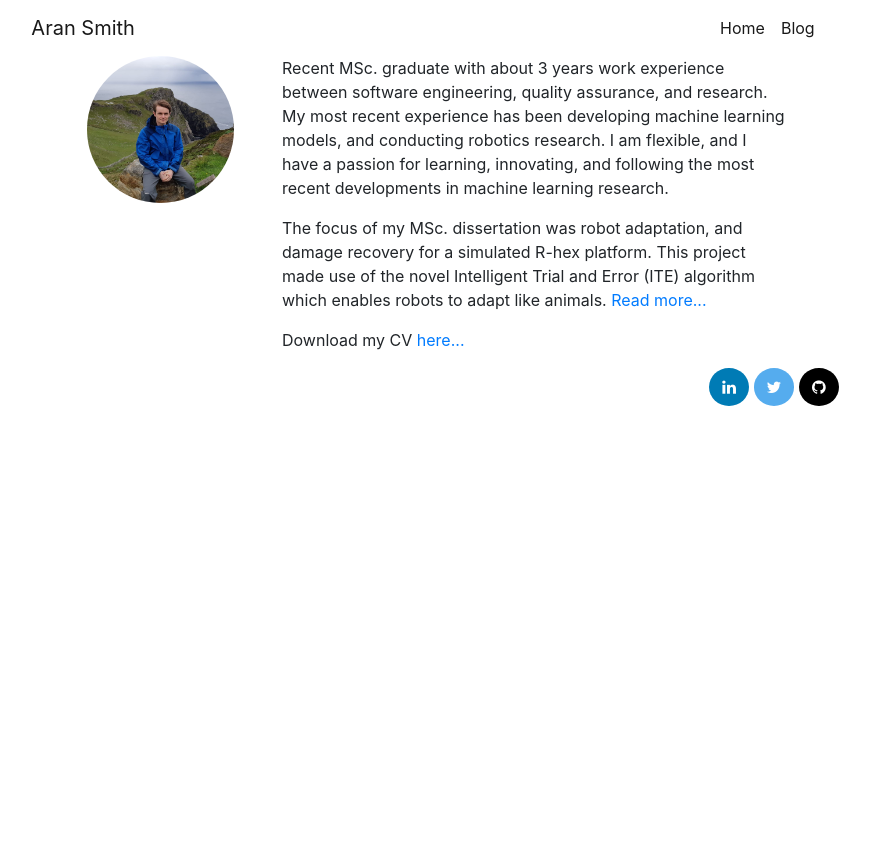
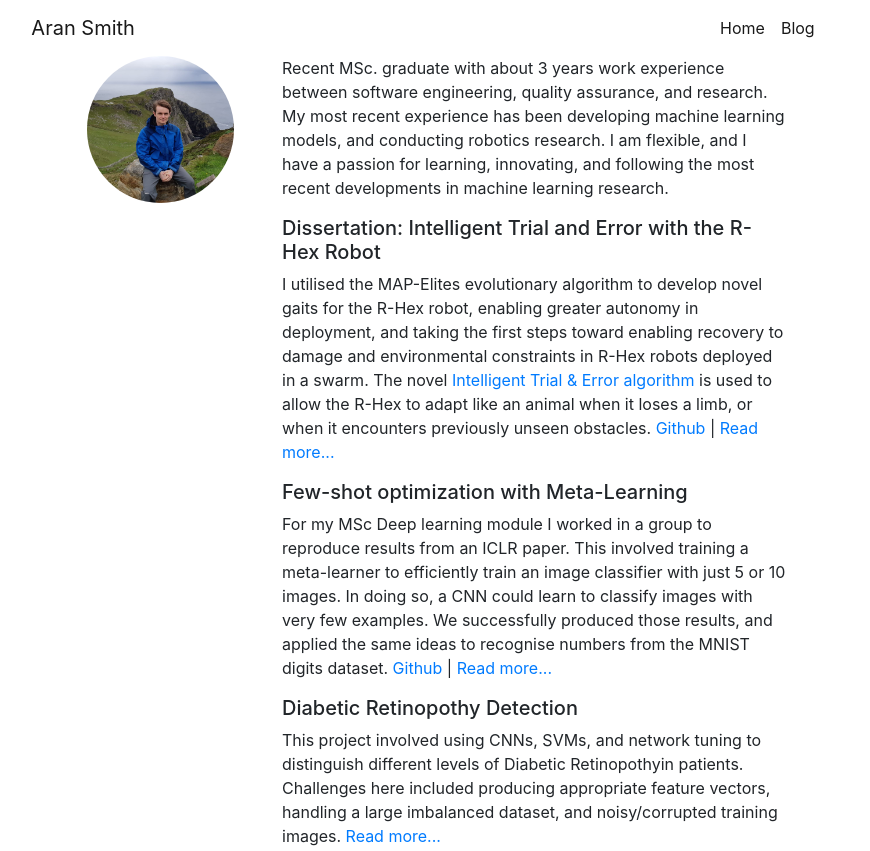
Before and after one commit to AranBSmith/staticsite, a plain HTML site: page index.html in a window 1280 px wide. Shown: the top 851 px of the page, without its empty margins (213-1083 px from the left). Before the commit the page ends 800 px from the top, so only its background shows below. Drawn offline with nearby package versions, Linux system fonts and the light colour scheme.

Commit message:
updated front page

```diff
--- a/index.html
+++ b/index.html
@@ -52,7 +52,12 @@
     </div>
     <div class='col-md-5'>
       <p>Recent MSc. graduate with about 3 years work experience between software engineering, quality assurance, and research. My most recent experience has been developing machine learning models, and conducting robotics research. I am flexible, and I have a passion for learning, innovating, and following the most recent developments in machine learning research.</p>
-      <p>The focus of my MSc. dissertation was robot adaptation, and damage recovery for a simulated R-hex platform. This project made use of the novel Intelligent Trial and Error (ITE) algorithm which enables robots to adapt like animals. <a href="rhex-ite.html">Read more...</a></p>
+      <h5>Dissertation: Intelligent Trial and Error with the R-Hex Robot</h5>
+      <p>I utilised the MAP-Elites evolutionary algorithm to develop novel gaits for the R-Hex robot, enabling greater autonomy in deployment, and taking the first steps toward enabling recovery to damage and environmental constraints in R-Hex robots deployed in a swarm. The novel <a href="https://www.nature.com/articles/nature14422">Intelligent Trial & Error algorithm</a> is used to allow the R-Hex to adapt like an animal when it loses a limb, or when it encounters previously unseen obstacles. <a href="https://github.com/AranBSmith/rhex-ite">Github</a> | <a href="rhex-ite.html">Read more...</a></p>
+      <h5>Few-shot optimization with Meta-Learning</h5>
+      <p>For my MSc Deep learning module I worked in a group to reproduce results from an ICLR paper. This involved training a meta-learner to efficiently train an image classifier with just 5 or 10 images. In doing so, a CNN could learn to classify images with very few examples. We successfully produced those results, and applied the same ideas to recognise numbers from the MNIST digits dataset. <a href="https://github.com/COMP6248-Reproducability-Challenge/few-shot-optimization">Github</a> | <a href="https://drive.google.com/open?id=1wBBmsq2Z9MzvsKiId7VzW7Ci9WLcbATL">Read more...</a></p>
+      <h5>Diabetic Retinopothy Detection</h5>
+      <p>This project involved using CNNs, SVMs, and network tuning to distinguish different levels of Diabetic Retinopothyin patients. Challenges here included producing appropriate feature vectors, handling a large imbalanced dataset, and noisy/corrupted training images. <a href="https://drive.google.com/open?id=1PzuTiQojKsJJ8AXTwW7WZG07cTUwSIUC">Read more...</a></p>
       <!-- <p>Download my CV <a href="./static/files/cv.pdf">here...</a></p> -->
       <p>Download my CV <a href="https://docs.google.com/document/d/18nZQ9gls28RjvwZwWgjCctrefPUEf4oNYyFOI1v_0xs/edit?usp=sharing">here...</a></p>
     </div>
```
